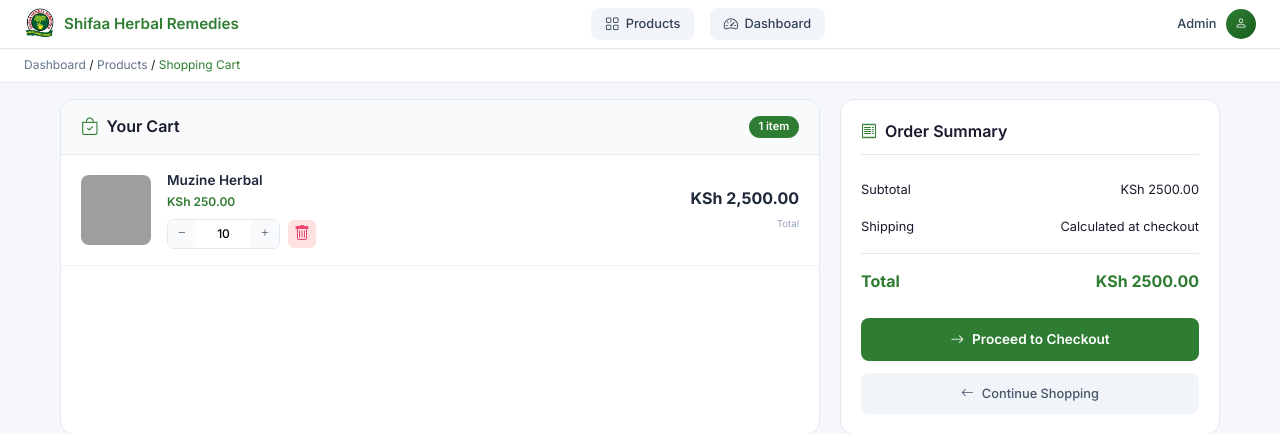
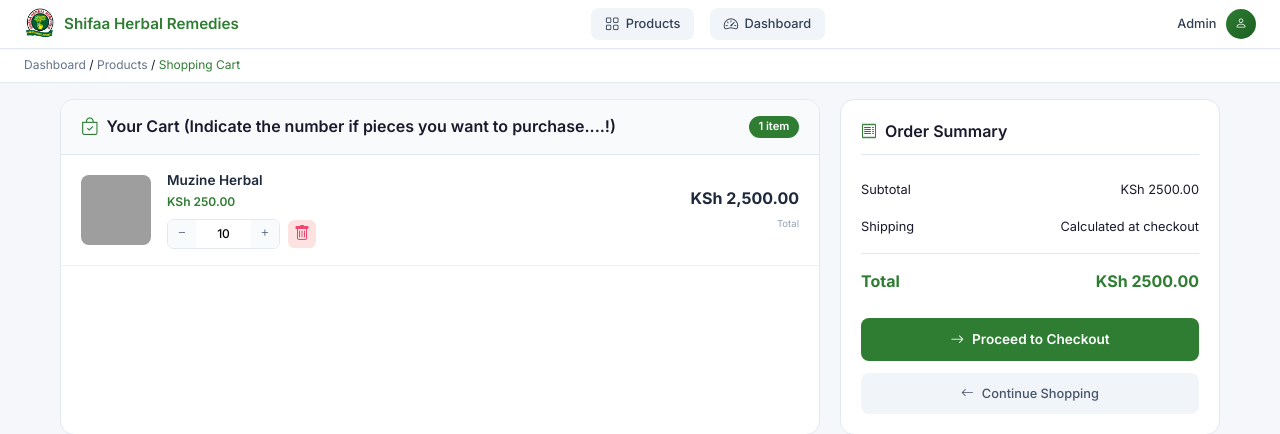
Before and after one commit to siraj-eng/ShifaaEcommerce, a Flask app: page /cart in a window 1280 px wide. Shown: the top 434 px of the page. Run offline with Flask 3, Linux system fonts and the light colour scheme; a user stored in the database is signed in; tables that the repository leaves empty hold one stand-in row (values such as "Sample post"); grey boxes are pictures that could not be loaded.

Commit message:
added a change on the choosing items

```diff
--- a/templates/user/cart.html
+++ b/templates/user/cart.html
@@ -661,7 +661,7 @@
                 <div class="cart-header">
                     <h2>
                         <i class="bi bi-bag-check"></i>
-                        Your Cart
+                        Your Cart (Indicate the number if pieces you want to purchase....!)
                     </h2>
                     <span class="item-count-badge">{{ cart_items|length }} item{% if cart_items|length != 1 %}s{% endif %}</span>
                 </div>
```
Also changed, not shown: shifaa.db.
